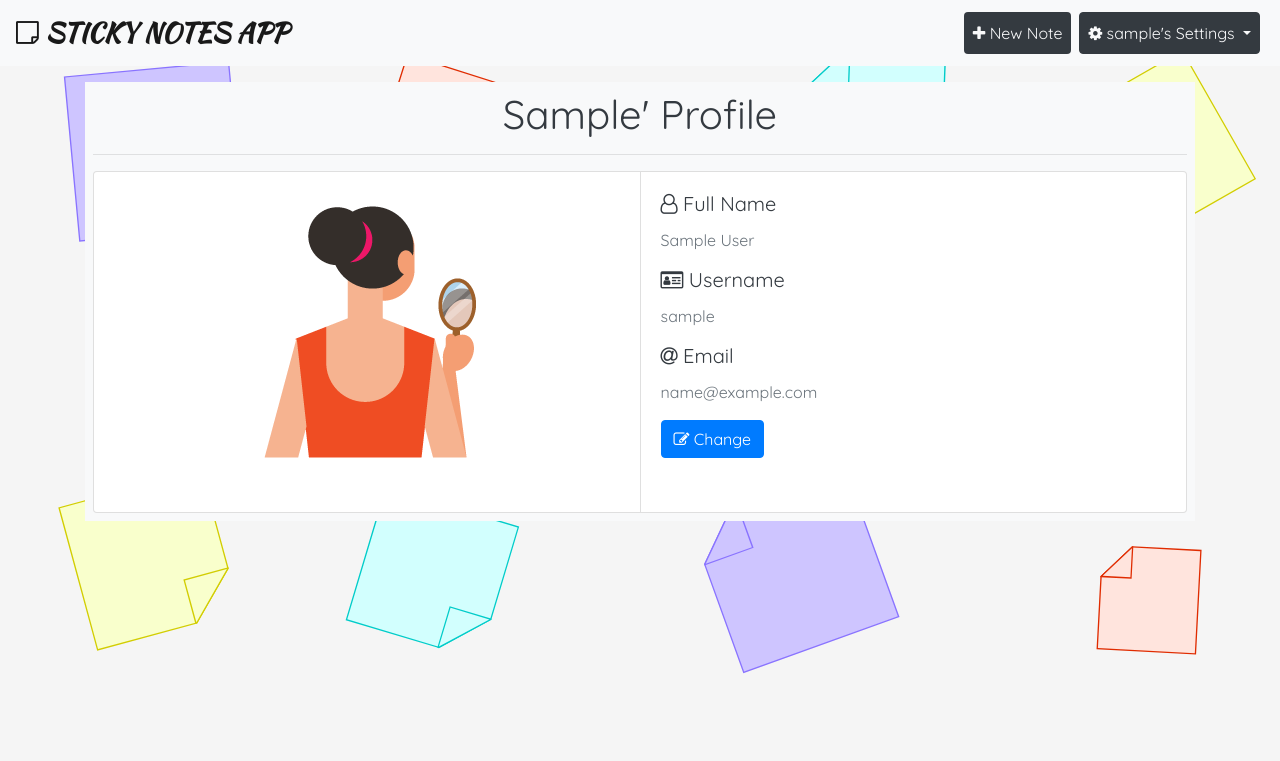
After one commit to cod3rboy/djangostickynotes, a Django app: page /profile/ in a window 1280 px wide. The commit adds this page. Shown: the top 761 px of the page. Run offline with Django 3.2, Linux system fonts and the light colour scheme; the visitor is signed in with stand-in values (Sample User, id 1); data comes from the database, SQL or seed files in the repository; some libraries are stand-ins or nearby versions.

Commit message:
Change Log:- Added Favicon Icon Updated some views Added Profile views for viewing and modifying user profile

```diff
--- /dev/null
+++ b/accountsapp/templates/accountsapp/profile.html
@@ -0,0 +1,36 @@
+{% extends 'notesapp/base.html' %}
+
+{% load crispy_forms_tags %}
+
+{% load static %}
+
+{% block title %}{{ siteuser.first_name }}&apos;s Profile{% endblock %}
+
+{% block content %}
+    <div class="container bg-light mt-3 p-2 text-dark">
+        <div class="row">
+            <div class="col-lg-12">
+                <h1 class="text-center">{{ siteuser.first_name }}&apos; Profile</h1>
+                <hr>
+                <div class="card-group">
+                    <div class="card d-none d-md-block">
+                        <div class="card-body">
+                            <img class="img-fluid d-block mx-auto" src="{% static 'img/mirror.png' %}" alt="girl looking at mirror">
+                        </div>
+                    </div>
+                    <div class="card">
+                        <div class="card-body">
+                            <h5 class="card-title"><i class="fa fa-user-o" aria-hidden="true"></i> Full Name</h5>
+                            <p class="card-text text-muted">{{ siteuser.get_full_name }}</p>
+                            <h5 class="card-title"><i class="fa fa-id-card-o" aria-hidden="true"></i> Username</h5>
+                            <p class="card-text text-muted">{{ siteuser.username }}</p>
+                            <h5 class="card-title"><i class="fa fa-at" aria-hidden="true"></i> Email</h5>
+                            <p class="card-text text-muted">{{ siteuser.email }}</p>
+                            <a href="{% url 'profile_change' %}" class="btn btn-primary"><i class="fa fa-pencil-square-o" aria-hidden="true"></i> Change</a>
+                        </div>
+                    </div>
+                </div>
+            </div>
+        </div>
+    </div>
+{% endblock %}
--- a/accountsapp/urls.py
+++ b/accountsapp/urls.py
@@ -3,5 +3,7 @@ from . import views
 
 
 urlpatterns = [
-    path('signup/', views.SiteUserCreateView.as_view(), name='signup'),
+    path('accounts/signup/', views.SiteUserCreateView.as_view(), name='signup'),
+    path('profile/', views.SiteUserProfileView.as_view(), name='profile'),
+    path('profile/change/', views.SiteUserProfileChangeView.as_view(), name='profile_change'),
 ]
--- a/accountsapp/views.py
+++ b/accountsapp/views.py
@@ -1,12 +1,52 @@
-from django.shortcuts import render
-from django.views.generic import CreateView
-from django.urls import reverse_lazy
+from django.shortcuts import get_object_or_404
+from django.contrib.auth.mixins import LoginRequiredMixin
+from django.views.generic import CreateView, TemplateView, UpdateView
+from django.urls import reverse_lazy, reverse
 from django.contrib.auth import get_user_model
 from .forms import SiteUserCreationForm
 
 
 class SiteUserCreateView(CreateView):
+    """
+    View for user signup page
+    """
     model = get_user_model()
     template_name = 'accountsapp/signup.html'
     success_url = reverse_lazy('home')
     form_class = SiteUserCreationForm
+
+
+class SiteUserProfileView(LoginRequiredMixin, TemplateView):
+    """
+    View for user profile page
+    """
+    model = get_user_model()
+    template_name = 'accountsapp/profile.html'
+
+    def get_context_data(self, **kwargs):
+        """
+        Returns the context data to be passed to template
+        :param kwargs: keyword arguments received from url
+        :return: updated keyword arguments containing authenticated user object
+        """
+        kwargs = super().get_context_data(**kwargs)
+        kwargs.update({
+            self.model.__name__.lower(): get_object_or_404(self.model, username=self.request.user.username)
+        })
+        return kwargs
+
+
+class SiteUserProfileChangeView(LoginRequiredMixin, UpdateView):
+    """
+    View to change user profile
+    """
+    model = get_user_model()
+    template_name = 'accountsapp/profile_change.html'
+    success_url = reverse_lazy('profile')
+    fields = ('first_name', 'last_name', 'email')
+
+    def get_object(self, queryset=None):
+        """
+        Return the user to be passed to template
+        """
+        return get_object_or_404(get_user_model(), username=self.request.user.username)
--- a/notes_project/urls.py
+++ b/notes_project/urls.py
@@ -19,6 +19,6 @@ from django.urls import path, include
 urlpatterns = [
     path('', include('notesapp.urls')),
     path('admincms/', admin.site.urls),
-    path('accounts/', include('accountsapp.urls')),
+    path('', include('accountsapp.urls')),
     path('accounts/', include('django.contrib.auth.urls')),
 ]
--- a/notesapp/templates/notesapp/base.html
+++ b/notesapp/templates/notesapp/base.html
@@ -4,6 +4,7 @@
 <head>
     <title>{% block title %}{% endblock %} | Notes App</title>
     <meta name="viewport" content="width=device-width,initial-scale=1.0">
+    <link rel="shortcut icon" type="image/png" href="{% static 'img/favicon.ico' %}"/>
     <!-- Bootstrap Stylesheet CSS -->
     <link rel="stylesheet" href="https://stackpath.bootstrapcdn.com/bootstrap/4.4.1/css/bootstrap.min.css"
           integrity="sha384-Vkoo8x4CGsO3+Hhxv8T/Q5PaXtkKtu6ug5TOeNV6gBiFeWPGFN9MuhOf23Q9Ifjh" crossorigin="anonymous">
@@ -40,7 +41,7 @@
                         <i class="fa fa-gear" aria-hidden="true"></i> {{ user.username }}&apos;s Settings
                     </a>
                     <div class="dropdown-menu dropdown-menu-right" aria-labelledby="navbarDropdown">
-                        <a class="dropdown-item" href="#"><i class="fa fa-user"></i> Account</a>
+                        <a class="dropdown-item" href="{% url 'profile'%}"><i class="fa fa-user"></i> Profile</a>
                         <a class="dropdown-item" href="{% url 'password_change' %}"><i class="fa fa-key"></i> Change Password</a>
                         <div class="dropdown-divider"></div>
                         <a class="dropdown-item" href="{% url 'logout' %}"><i class="fa fa-sign-out"></i> Log out</a>
```
Also changed, not shown: accountsapp/templates/accountsapp/profile_change.html (added, +35 -0 lines), staticbuild/img/favicon.ico (added), staticbuild/img/mirror.png (added).
